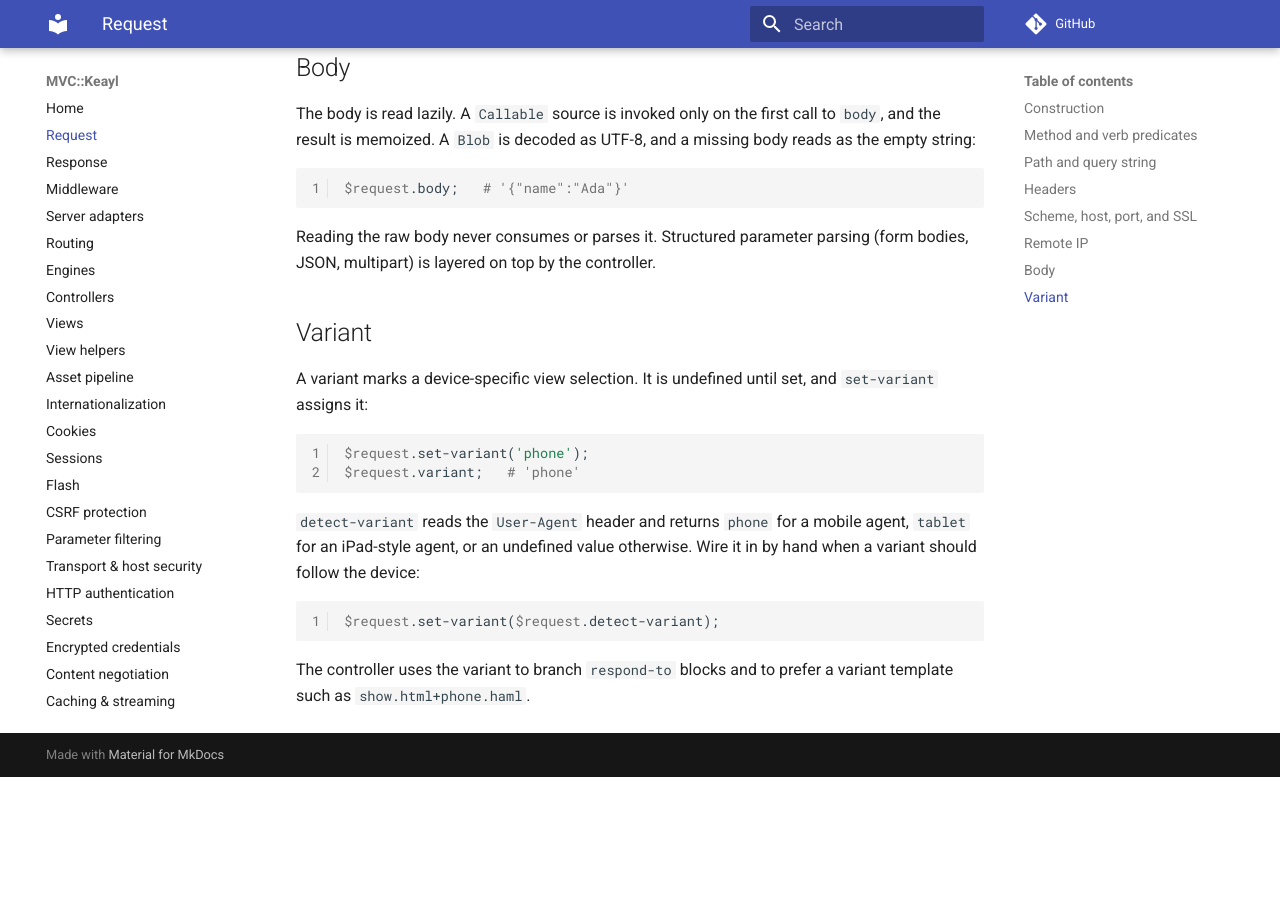
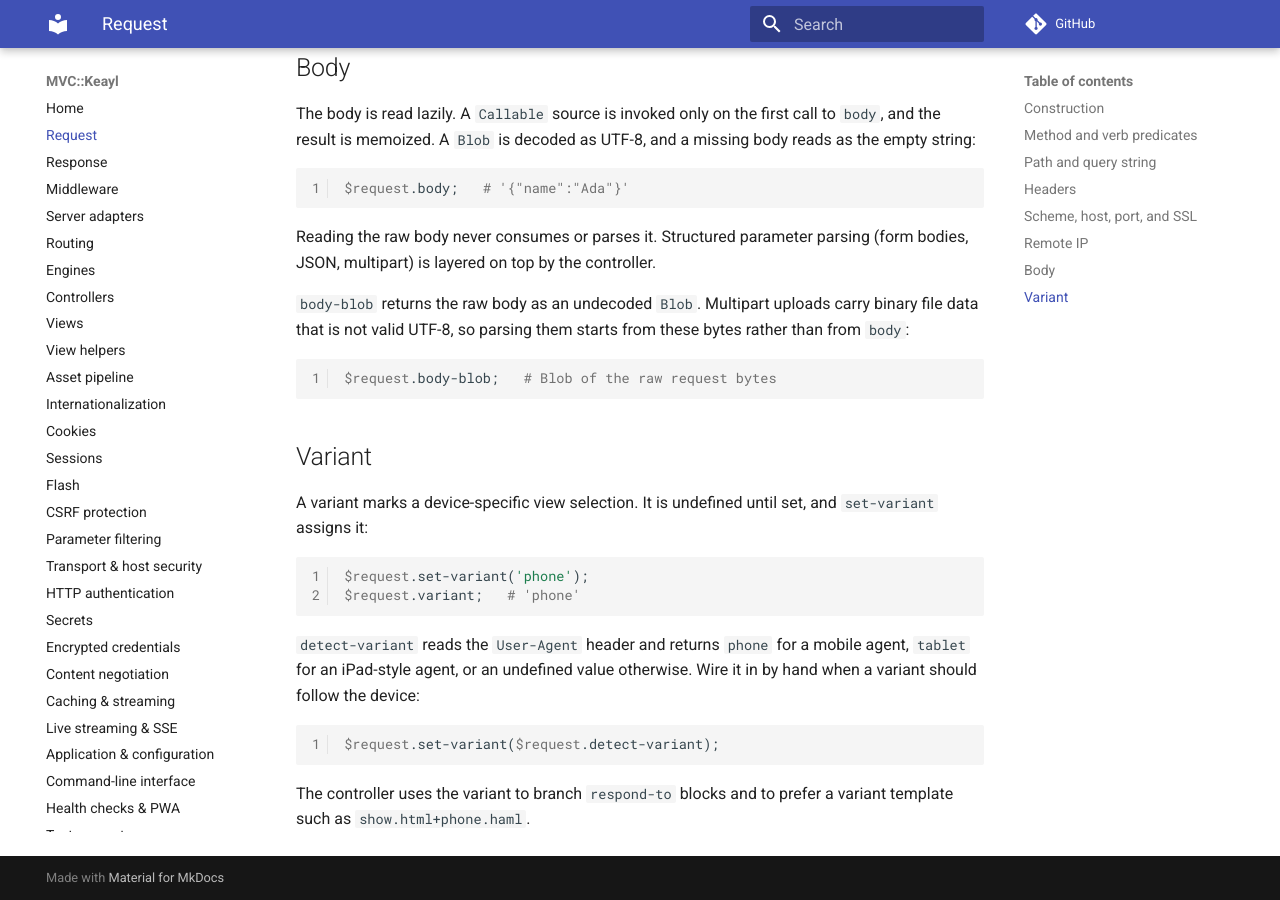
Before and after one commit to gdonald/MVC-Keayl, an MkDocs documentation site: the page built from docs-src/docs/request.md, in a window 1280 px wide and 900 px high, scrolled down 2523 px. Built offline with MkDocs 1.6.1 and Material for MkDocs 9.7.7, drawn with Linux system fonts in a browser that asks for light colours; comment, search, counter and statistics services are not loaded; before the commit the page ends 3300 px from its top, so only the background shows below that.

Commit message:
Add multipart support

````diff
--- a/docs-src/docs/request.md
+++ b/docs-src/docs/request.md
@@ -120,6 +120,14 @@
 Reading the raw body never consumes or parses it. Structured parameter parsing
 (form bodies, JSON, multipart) is layered on top by the controller.
 
+`body-blob` returns the raw body as an undecoded `Blob`. Multipart uploads carry
+binary file data that is not valid UTF-8, so parsing them starts from these bytes
+rather than from `body`:
+
+```perl6
+$request.body-blob;   # Blob of the raw request bytes
+```
+
 ## Variant
 
 A variant marks a device-specific view selection. It is undefined until set, and
````
Also changed, not shown: docs-src/docs/controllers.md (+2 -1 lines), 8 other files.
